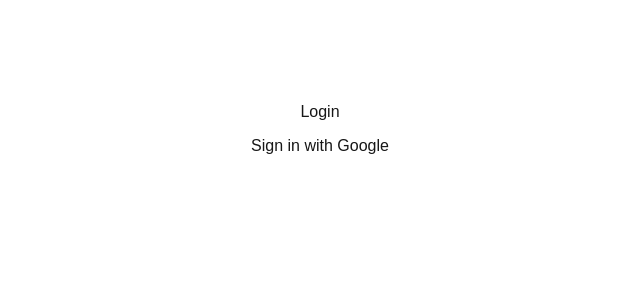
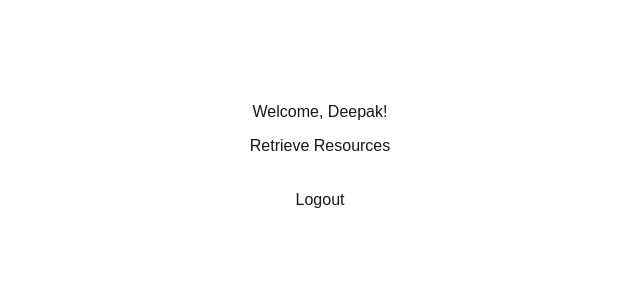
Before and after one commit to Deepak-it/KASM-POC, a Next.js app: page / in a window 1280 px wide. Shown: the top 300 px of the page, without its empty margins (320-960 px from the left). Built offline with nearby package versions, Linux system fonts and the light colour scheme; no server answers.

Commit message:
commit for lambda

```diff
--- a/app/page.tsx
+++ b/app/page.tsx
@@ -1,16 +1,15 @@
 'use client'
 
 import { useState } from "react";
-import { signIn, signOut, useSession } from "next-auth/react";
+import { signOut, useSession } from "next-auth/react";
 import axios from "axios";
+
 export default function Home() {
-  const { data: session, status } = useSession();
+  const { data: session } = useSession(); // still needed to know user info
+
   const [resources, setResources] = useState(null);
   const [loading, setLoading] = useState(false);
   const [error, setError] = useState<string | null>(null);
-  function handleLoginGoogle() {
-    signIn("google", { callbackUrl: "/" })
-  }
 
   async function handleRetrieveResources() {
     setLoading(true);
@@ -19,7 +18,8 @@
       const response = await axios.get('/api/fetchResources');
       setResources(response.data);
     } catch (err) {
-      const errorMessage: any = err instanceof Error ? err.message : 'Failed to fetch resources';
+      const errorMessage: any =
+        err instanceof Error ? err.message : 'Failed to fetch resources';
       setError(errorMessage);
       console.error('Error fetching resources:', err);
     } finally {
@@ -27,29 +27,11 @@
     }
   }
 
-  if (status === "loading") {
-    return <div style={{ textAlign: "center", marginTop: "100px" }}>Loading...</div>;
-  }
-
   return (
     <div style={{ textAlign: "center", marginTop: "100px" }}>
-      {!session ? (
-        <>
-          <h2>Login</h2>
-          <button
-            onClick={handleLoginGoogle}
-            style={{
-              padding: "10px 20px",
-              fontSize: "16px",
-              cursor: "pointer",
-            }}
-          >
-            Sign in with Google
-          </button>
-        </>
-      ) : (
-        <>
-          <h2>Welcome, {session.user?.name || session.user?.email || 'User'}!</h2>
+      <h2>
+        Welcome, {session?.user?.name || session?.user?.email || "Deepak"}!
+      </h2>
 
       <button
         onClick={handleRetrieveResources}
@@ -65,6 +47,7 @@
       </button>
 
       <br />
+
       <button onClick={() => signOut()}>
         Logout
       </button>
@@ -81,8 +64,6 @@
           <pre>{JSON.stringify(resources, null, 2)}</pre>
         </div>
       )}
-        </>
-      )}
     </div>
   );
 }
--- /dev/null
+++ b/app/signin/customTheme.ts
@@ -0,0 +1,10 @@
+export const getDesignTokens = (mode: "light" | "dark") => ({
+    palette: {
+      mode,
+      primary: {
+        main: "#1976d2",
+      },
+    },
+  });
+
+  export const inputsCustomizations = {};
--- /dev/null
+++ b/app/signin/page.tsx
@@ -0,0 +1,50 @@
+"use client";
+
+import * as React from "react";
+import { AppProvider, SignInPage } from "@toolpad/core";
+import { createTheme, ThemeProvider } from "@mui/material/styles";
+import CssBaseline from "@mui/material/CssBaseline";
+import { signIn } from "next-auth/react";
+import { getDesignTokens, inputsCustomizations } from "./customTheme";
+
+const theme = createTheme({
+  ...getDesignTokens("light"),
+  components: {
+    ...inputsCustomizations,
+  },
+});
+
+export default function SignIn() {
+  return (
+    <ThemeProvider theme={theme}>
+      <CssBaseline />
+      <AppProvider>
+        <SignInPage
+          providers={[
+            {
+              id: "google",
+              name: "Google",
+            },
+          ]}
+          signIn={async (provider) => {
+            if (provider.id === "google") {
+              // Trigger NextAuth Google login
+              await signIn("google", { callbackUrl: "/" });
+
+              // Toolpad still expects a return object
+              return {
+                success: "true",
+                redirectTo: "/",
+              };
+            }
+
+            return {
+              success: "false",
+              error: "Only Google sign-in is enabled",
+            };
+          }}
+        />
+      </AppProvider>
+    </ThemeProvider>
+  );
+}
--- /dev/null
+++ b/middleware.ts
@@ -0,0 +1,12 @@
+// middleware.ts
+import { withAuth } from "next-auth/middleware";
+
+export default withAuth({
+  pages: {
+    signIn: "/signin",
+  },
+});
+
+export const config = {
+  matcher: ["/"], // protect home page
+};
--- a/tsconfig.json
+++ b/tsconfig.json
@@ -16,7 +16,7 @@
     "moduleResolution": "node",
     "resolveJsonModule": true,
     "isolatedModules": true,
-    "jsx": "react-jsx",
+    "jsx": "preserve",
     "plugins": [
       {
         "name": "next"
```
Also changed, not shown: package.json (+8 -3 lines). Lines whose indentation alone changed are shown as unchanged.
